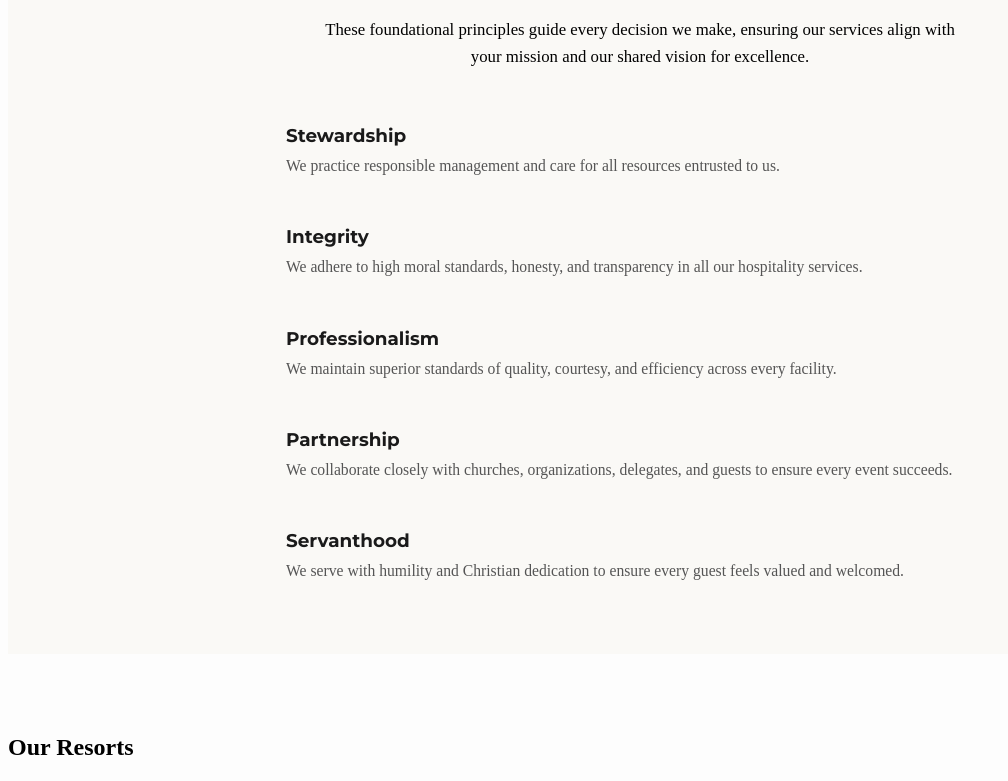
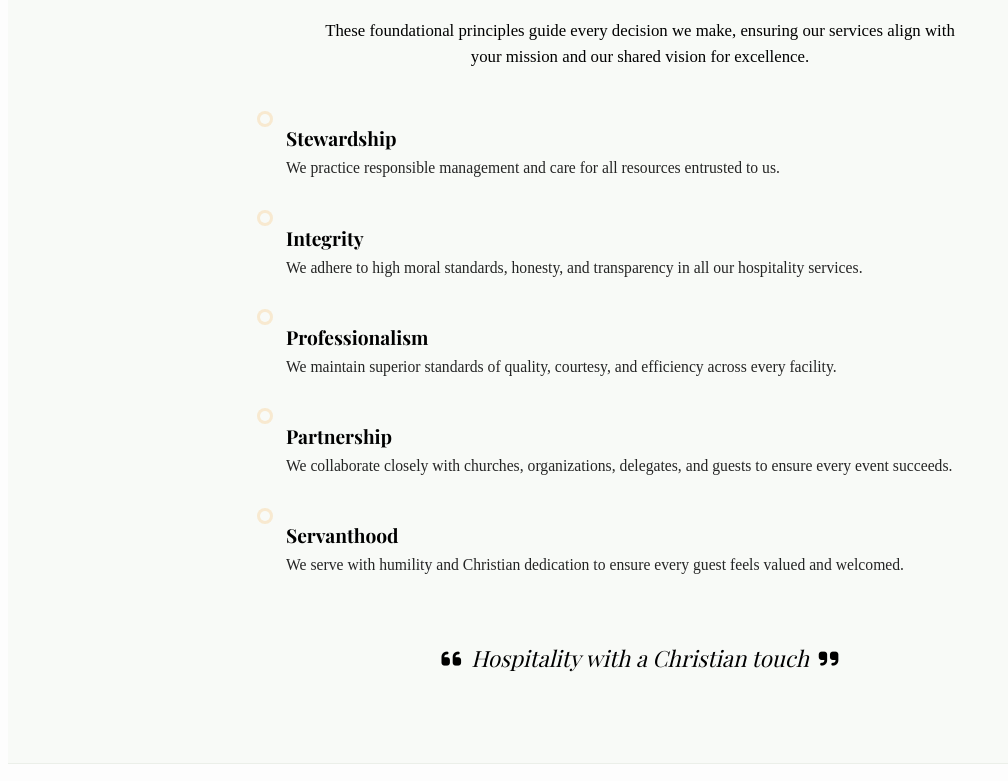
Before and after one commit to Kennedy-Mutuku/limuru-Hotel-F-End, a React (Vite) app: page / in a window 1280 px wide. Shown: the part 1417-2198 px from the top of the page, without its empty margins (0-1008 px from the left). Built offline with nearby package versions, Linux system fonts and the light colour scheme; the HTML template or start-up script is replaced by a standard one.

Commit message:
style(ui): align Vision, Mission & Values with brand colors (primary green & orange) and restore original wordings with motto banner

```diff
--- a/src/pages/AboutPage.jsx
+++ b/src/pages/AboutPage.jsx
@@ -122,6 +122,15 @@ export default function AboutPage() {
                                 </div>
                             </div>
                         </div>
+
+                        {/* Motto Banner */}
+                        <div className="motto-banner" style={{ marginTop: '45px', textAlign: 'center' }}>
+                            <p>
+                                <i className="fas fa-quote-left" style={{ marginRight: '10px', color: 'var(--primary-orange)' }}></i>
+                                Hospitality with a Christian touch
+                                <i className="fas fa-quote-right" style={{ marginLeft: '10px', color: 'var(--primary-orange)' }}></i>
+                            </p>
+                        </div>
                     </div>
 
                     <hr className="divider" />
--- a/src/pages/HomePage.css
+++ b/src/pages/HomePage.css
@@ -112,8 +112,10 @@
 
 /* ===== Clean Bulleted Values & Vision Section ===== */
 .clean-values-section {
-    background-color: #faf9f6;
+    background-color: #f8faf7;
     padding: 70px 0;
+    border-top: 1px solid rgba(34, 68, 15, 0.06);
+    border-bottom: 1px solid rgba(34, 68, 15, 0.06);
 }
 
 .clean-values-container {
@@ -129,7 +131,7 @@
 .clean-values-header h2 {
     font-size: 2.3rem;
     font-family: 'Playfair Display', serif;
-    color: var(--text-dark);
+    color: var(--primary-green);
     margin-bottom: 12px;
 }
 
@@ -148,7 +150,7 @@
 .clean-bullet-list {
     display: flex;
     flex-direction: column;
-    gap: 28px;
+    gap: 24px;
     text-align: left;
 }
 
@@ -165,19 +167,21 @@
     background-color: var(--primary-orange);
     margin-top: 8px;
     flex-shrink: 0;
+    box-shadow: 0 0 0 3px rgba(243, 164, 53, 0.2);
 }
 
 .clean-bullet-content h3 {
-    font-size: 1.15rem;
+    font-size: 1.2rem;
     font-weight: 700;
-    color: #1a1a1a;
-    margin-bottom: 6px;
-    font-family: 'Montserrat', sans-serif;
+    color: var(--primary-green);
+    margin-bottom: 4px;
+    font-family: 'Playfair Display', serif;
 }
 
 .clean-bullet-content p {
     font-size: 0.98rem;
-    color: #555555;
+    color: var(--text-dark);
+    opacity: 0.85;
     line-height: 1.65;
     margin: 0;
 }
--- a/src/pages/HomePage.jsx
+++ b/src/pages/HomePage.jsx
@@ -179,6 +179,15 @@ export default function HomePage() {
                                 </div>
                             </div>
                         </div>
+
+                        {/* Motto Banner */}
+                        <div className="motto-banner" style={{ marginTop: '45px', textAlign: 'center' }}>
+                            <p>
+                                <i className="fas fa-quote-left" style={{ marginRight: '10px', color: 'var(--primary-orange)' }}></i>
+                                Hospitality with a Christian touch
+                                <i className="fas fa-quote-right" style={{ marginLeft: '10px', color: 'var(--primary-orange)' }}></i>
+                            </p>
+                        </div>
                     </div>
                 </div>
             </section>
```
